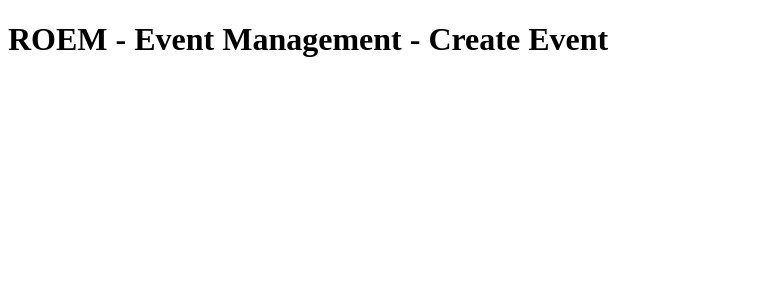
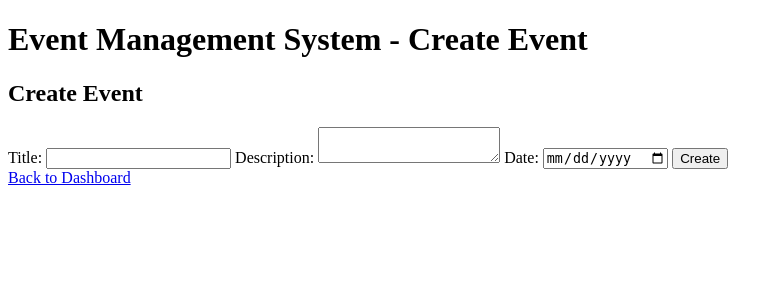
Before and after one commit to Kemal-RC-GH/Final_Project-ROEM, a Flask app: template templates/create_event.html in a window 1280 px wide. Shown: the top 300 px of the page, without its empty margins (0-783 px from the left). Run offline with Flask 3, Linux system fonts and the light colour scheme; the template is opened without the code that fills it, so the values that code supplies are empty.

Commit message:
Create event operation and event duplication check

```diff
--- a/app.py
+++ b/app.py
@@ -1,5 +1,5 @@
 from flask import Flask, render_template, request, session, redirect, flash, get_flashed_messages, json
-#from datetime import datetime
+from datetime import datetime
 
 app = Flask(__name__)           # All required classes and functions imported. Flask file defined
 app.secret_key = "1234@$"       # secret added for the sake of syntax
@@ -33,12 +33,24 @@ def get_events(username):
             event_parts = line.strip().split(",")
             if len(event_parts) == 4:
                 event_id, title, description, date = event_parts
-                if username == title.split("_")[0]:
+                if username == title.split("-")[0]:
                     events.append({"id": event_id, "title": title, "description" : description, "date": date})            # title of the event and its username split
         file.close()
     except FileNotFoundError:                   # if file is currupt or have problems
         print("event.txt file not found!")
     return events                               # we get the event now
+
+def save_event(event):
+    file = open("events.txt", "a")
+    file.write(event["id"] + "," + event["title"] + "," + event["description"] + "," + event["date"] + "\n")
+    file.close()                            # events created should be saved in the events.txt file
+
+def is_event_available(username, date_str):
+    events = get_events(username)
+    for event in events:
+        if event["date"] == date_str:
+            return False
+    return True                             # Here we check the availability of the event on the same date to avoid duplication
 
 @app.route("/", methods=["GET"])
 def index():
@@ -54,7 +66,7 @@ def login():
         password = request.form["password"]
         users = load_users()
         user_password = users.get(username)
-        if user_password and user_password == password:
+        if user_password and user_password == password:     # Here we check availabilty of user password and then we compare it to stored password
             session["username"] = username
             return redirect("/dashboard")
         flash("Invalid username or password!")
@@ -67,13 +79,13 @@ def register():
         password = request.form["password"]
         confirm_password = request.form["confirm_password"]
 
-        if password != confirm_password:
+        if password != confirm_password:                    # password confiramation
             flash("Passwords do not match!")
             return render_template("register.html", flash_message=get_flashed_messages())
 
-        users = load_users()          # Here we are going to check ifvthe username exists
+        users = load_users()
         username_exists = False
-        for key in users.keys():
+        for key in users.keys():                # Here we are going to check if the username exists
             if key == username:
                 username_exists = True
                 break
@@ -103,9 +115,37 @@ def dashboard():
         return render_template("dashboard.html", events=events, username=session["username"])
     return redirect("/login")
 
+@app.route("/create_event", methods=["GET", "POST"])
+def create_event():
+    try:
+        session_username = session["username"]           # check wether the username is in session
+    except KeyError:
+        return redirect("/login")
+
+    if request.method == "POST":                        # post the form for the user
+        title = request.form["title"].strip()
+        description = request.form["description"].strip()
+        date_str = request.form["date"].strip()
+        username = session_username + "-"
+        event_id = str(datetime.now().timestamp()).split(".")[0]   # generate unique event ids and this the python module used
+
+        if title == "" or description == "" or date_str == "":
+            flash("Please fill all fields!")                        # if user tried to create event without providing required infos
+            return render_template("create_event.html", flash_message=get_flashed_messages())
+
+        if is_event_available(session_username, date_str) == False:
+            flash("Event already exists for this date!")            # call event availability function to aviod duplication
+            return render_template("create_event.html", flash_message=get_flashed_messages())
+
+        new_event = {"id": event_id, "title": username + title, "description": description, "date": date_str}
+        save_event(new_event)                                       # save new event using save_event function to the text file
+        return redirect("/dashboard")
+
+    return render_template("create_event.html", flash_message=get_flashed_messages())
+
 @app.route("/logout", methods=["GET"])
 def logout():
-    session.pop("username", None)
+    session.pop("username", None)                       #  here session is stopped and redirected to the index page
     return redirect("/")
 
 
--- a/events.txt
+++ b/events.txt
@@ -0,0 +1,2 @@
+1721402504,admin1-v.,v,v,,2024-07-24
+1721402522,admin1-vv,kdvk,2024-07-24
--- a/templates/create_event.html
+++ b/templates/create_event.html
@@ -3,10 +3,28 @@
 <head>
     <meta charset="UTF-8">
     <meta name="viewport" content="width=device-width, initial-scale=1.0">
-    <title>Create</title>
-    <link rel="stylesheet" href="../static/css/style.css">
+    <title>RHC - Event Management - Create Event</title>
+    <link rel="stylesheet" href="../static/style.css">
 </head>
 <body>
-    <h1>ROEM - Event Management - Create Event</h1>
+    <h1>Event Management System - Create Event</h1>
+    <div class="container">
+        <h2>Create Event</h2>
+        <form method="POST" action="{{ url_for('create_event') }}">
+            <label for="title">Title:</label>
+            <input type="text" id="title" name="title" required>
+            <label for="description">Description:</label>
+            <textarea id="description" name="description" required></textarea>
+            <label for="date">Date:</label>
+            <input type="date" id="myDate" min="" name="date" required>
+            <button type="submit">Create</button>
+        </form>
+        <div>
+            {% for message in get_flashed_messages() %}
+            <p class="error-message">{{ message }}</p>
+            {% endfor %}
+        </div>
+        <a href="/dashboard">Back to Dashboard</a>
+    </div>
 </body>
 </html>
```
Also changed, not shown: templates/register.html (+5 -5 lines).
